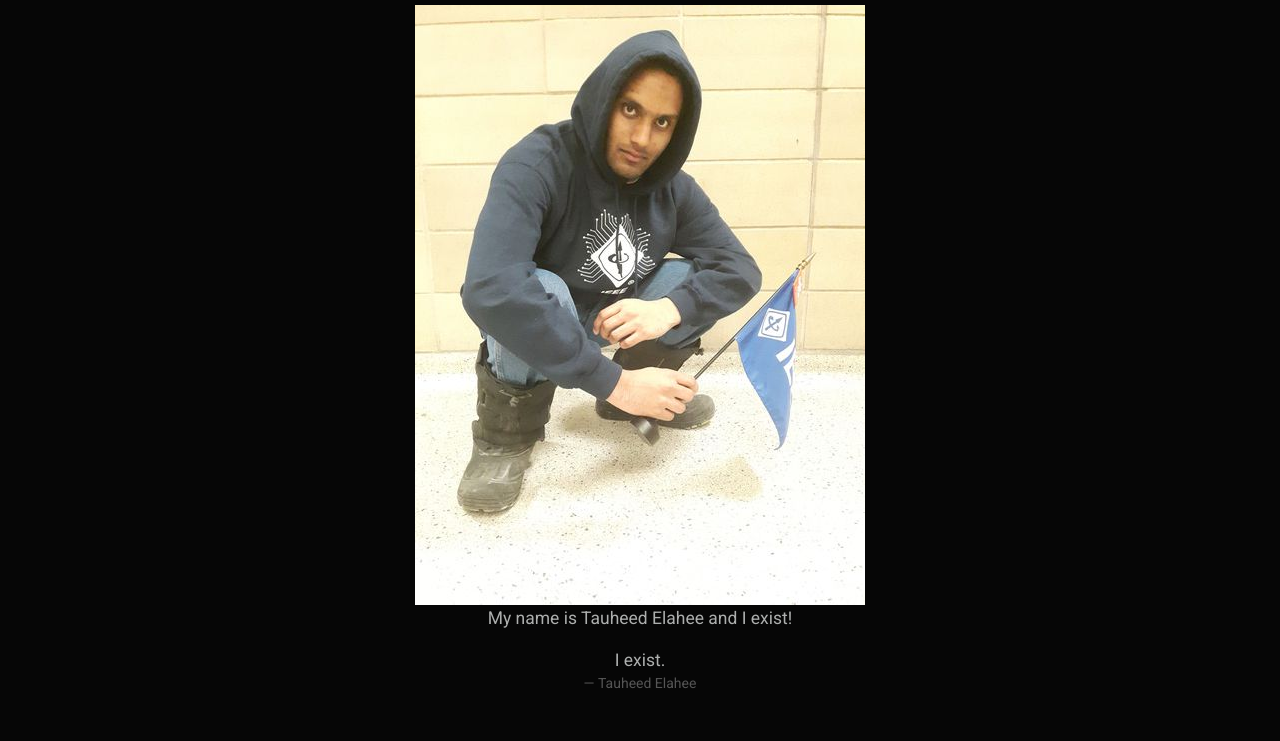
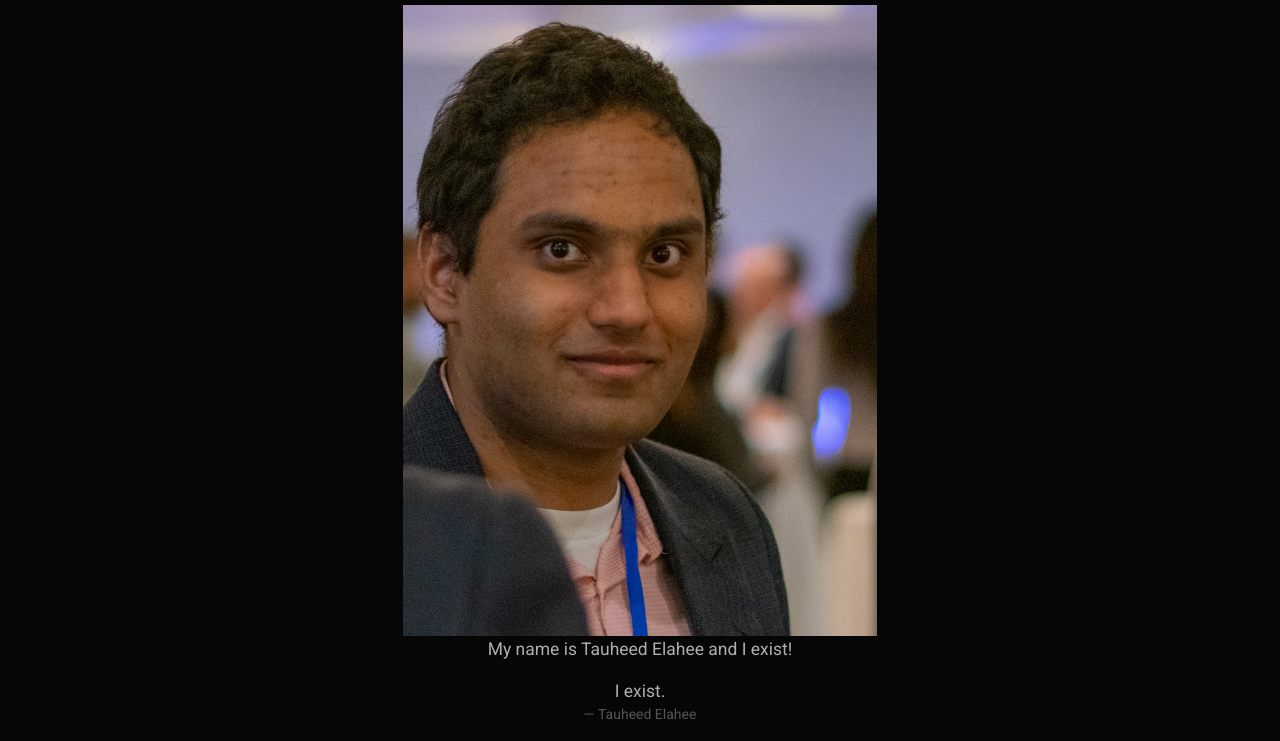
Before and after one commit to Tauheed-Elahee/tauheed-elahee.com, a website: page public/index.html in a window 1280 px wide. Shown: the part 133-874 px from the top of the page. Before the commit the page ends 843 px from the top, so only its background shows below. Drawn offline with Linux system fonts and the light colour scheme.

Commit message:
Change landing page picture

```diff
--- a/public/index.html
+++ b/public/index.html
@@ -56,7 +56,7 @@
 
         <h1>Tauheed Elahee</h1>
 
-        <img src="./media/Tauheed_Slavic_Squat.jpeg" alt="The author of this website, Tauheed Elahee, doing a slavic squat.">
+        <img src="./media/WIE_Wine_and_Cheese_2020_Head.png" alt="The author of this website, Tauheed Elahee, doing a slavic squat.">
 
         <p class="lead" align="center">My name is Tauheed Elahee and I exist!</p>
 
```
Also changed, not shown: public/media/WIE_Wine_and_Cheese_2020_Head.png (added).
